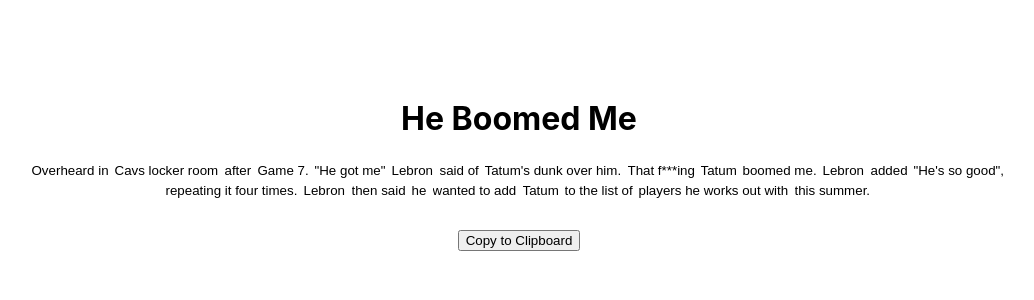
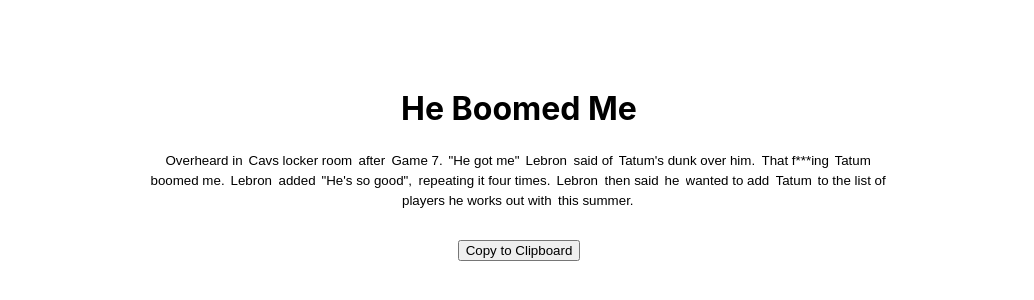
Before and after one commit to jeanpaulsio/heboomedme, a React (Create React App) app: page / in a window 1280 px wide. Shown: the part 236-536 px from the top of the page, without its empty margins (121-1155 px from the left). Built offline with nearby package versions, Linux system fonts and the light colour scheme.

Commit message:
add breakpoints

```diff
--- a/src/App.css
+++ b/src/App.css
@@ -1,7 +1,13 @@
 .main {
   text-align: center;
+  margin: auto;
   width: 80%;
-  margin: auto;
+}
+
+@media (min-width: 768px) {
+  .main {
+    width: 60%;
+  }
 }
 
 footer {
```
